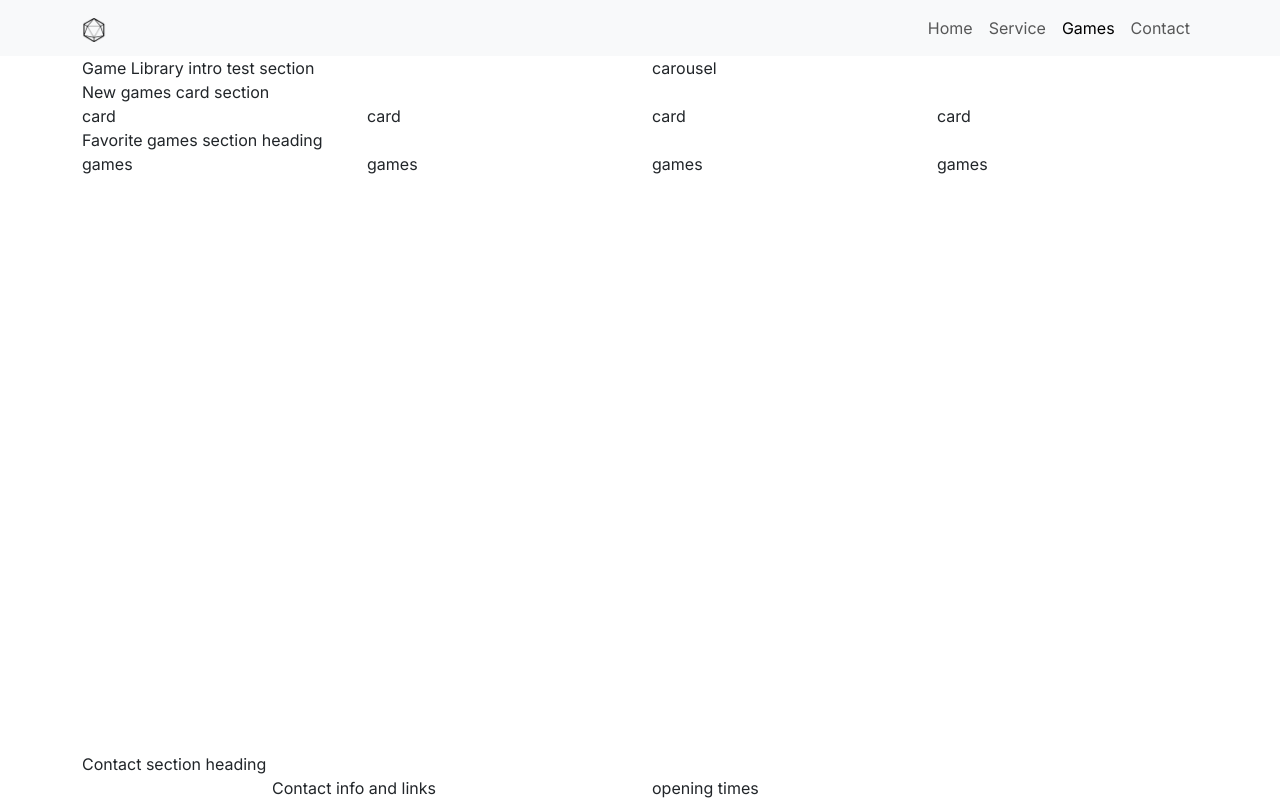
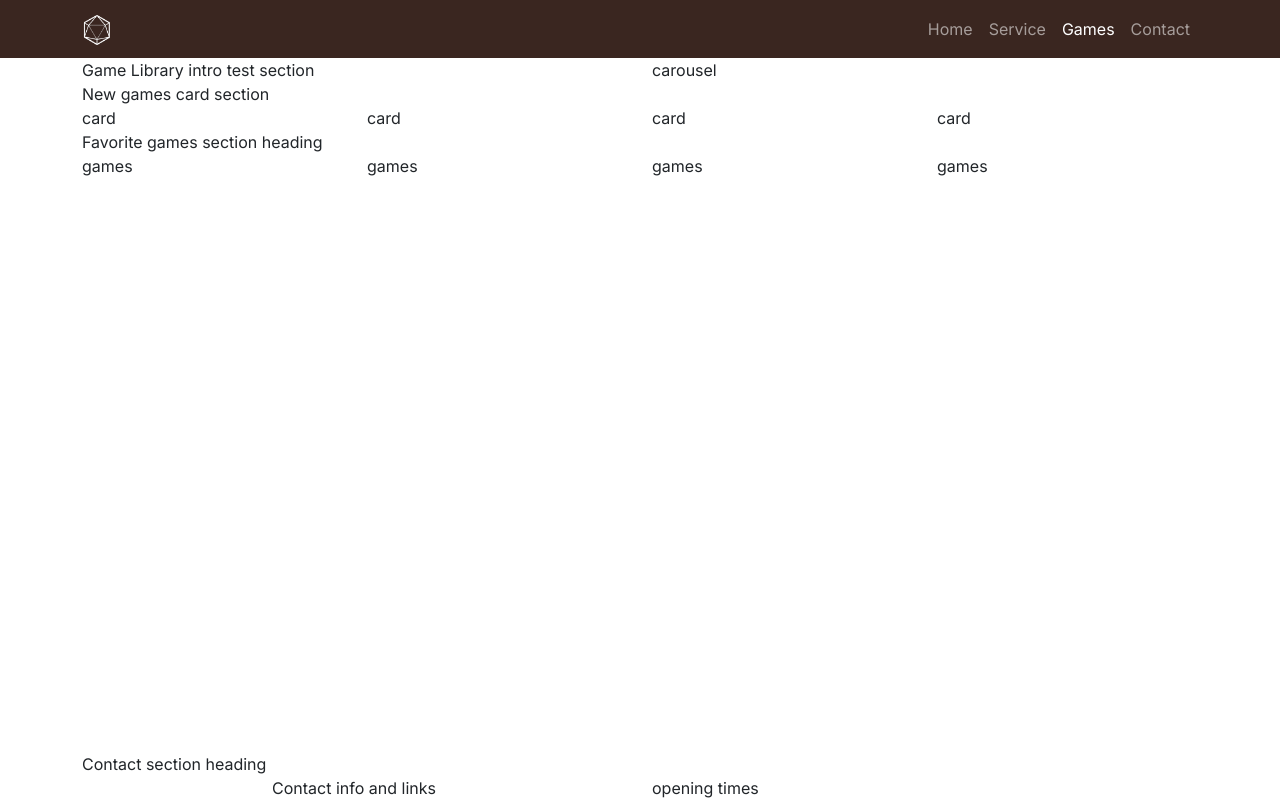
Before and after one commit to fadam430/boardwalk-games, a plain HTML site: page game-library.html in a window 1280 px wide. Drawn offline with nearby package versions, Linux system fonts and the light colour scheme; a web font is replaced by a local one.

Commit message:
styleing nav bar

```diff
--- a/assets/css/style.css
+++ b/assets/css/style.css
@@ -27,6 +27,14 @@ h3 {
 .sub-heading-color {
     color: var(--highlight-color);
 }
+/* Navbar */
+#navbar {
+    background-color: var(--primary-color);
+}
+#navbar .logo {
+    width: 30px;
+}
+
 /*
 .container, .row {
     border: 2px solid black;
--- a/game-library.html
+++ b/game-library.html
@@ -17,16 +17,16 @@
         integrity="sha384-QWTKZyjpPEjISv5WaRU9OFeRpok6YctnYmDr5pNlyT2bRjXh0JMhjY6hW+ALEwIH" crossorigin="anonymous">
 
     <!-- Custom CSS -->
-    <link rel="stylesheet" href="/assets/css/style.css">
+    <link rel="stylesheet" href="assets/css/style.css">
 </head>
 <!-- Classes on body work with mt-auto on footer to keep footer bottom on the pages-->
 <body class="d-flex flex-column min-vh-100">
     <!-- Navigation bar-->
 
-        <nav class="navbar navbar-expand-lg bg-body-tertiary">
+        <nav id="navbar" class="navbar navbar-expand-lg" data-bs-theme="dark">
   <div class="container">
     <a class="navbar-brand" href="/index.html">
-        <img src="/assets/images/logo-sm.png" alt="Boardwalk games logo" width="24" height="24">
+        <img src="assets/images/logo-sm-white.png" alt="Boardwalk games logo" class="logo">
     </a>
     <button class="navbar-toggler" type="button" data-bs-toggle="collapse" data-bs-target="#navbarNav" aria-controls="navbarNav" aria-expanded="false" aria-label="Toggle navigation">
       <span class="navbar-toggler-icon"></span>
@@ -34,13 +34,13 @@
     <div class="collapse navbar-collapse " id="navbarNav">
       <ul class="navbar-nav ms-auto">
         <li class="nav-item">
-          <a class="nav-link " aria-current="page" href="/index.html">Home</a>
+          <a class="nav-link " href="/index.html">Home</a>
         </li>
         <li class="nav-item">
           <a class="nav-link" href="#">Service</a>
         </li>
         <li class="nav-item">
-          <a class="nav-link active" href="/game-library.html">Games</a>
+          <a class="nav-link active" aria-current="page" href="/game-library.html">Games</a>
         </li>
         <li class="nav-item">
           <a class="nav-link" href="#">Contact</a>
```
Also changed, not shown: index.html (+2 -3 lines).
